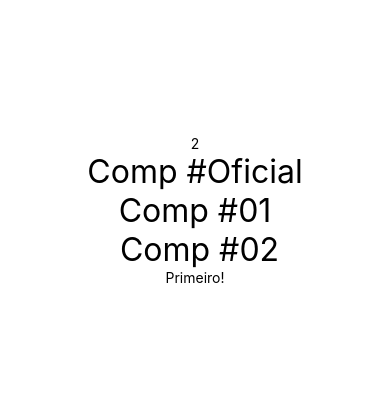
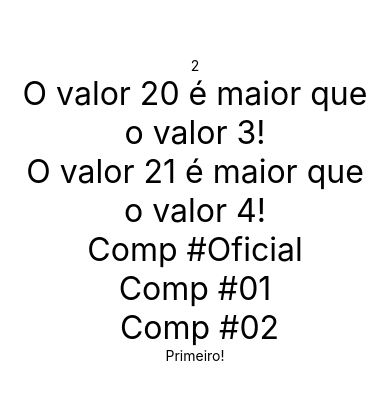
Before and after one commit to IanCaminhas/EstudoReactNative, a React Native app: screen / in a window 390 px wide. Shown: the part 212-612 px from the top of the page. Built offline with nearby package versions, Linux system fonts and the light colour scheme.

Commit message:
Componente com propriedades

```diff
--- a/src/App.js
+++ b/src/App.js
@@ -1,11 +1,14 @@
 import React from 'react'
 import { View, Text, StyleSheet } from 'react-native'
 import Primeiro from './components/Primeiro'
-import CompPadrao, { Comp1, Comp2} from './components/Multi'
+import MinMax from './components/MixMax'
+import CompPadrao, { Comp1, Comp2 } from './components/Multi'
 
 export default ()=> (
     <View style={style.App}>
         <Text>{ 1 + 1 }</Text>
+        <MinMax min="3" max="20" />
+        <MinMax min="4" max="21" />
         <CompPadrao />
         <Comp1 />
         <Comp2 />
@@ -18,7 +21,8 @@
        // backgroundColor:'#A00',
         flexGrow: 1,
         justifyContent: "center",
-        alignItems: "center"
+        alignItems: "center",
+        padding: 20
     },
 
 })
--- /dev/null
+++ b/src/components/MixMax.js
@@ -0,0 +1,9 @@
+import React from 'react'
+import {Text} from 'react-native'
+import Estilo from './estilo'
+
+export default props => (
+        <Text style={Estilo.fontG}>
+            O valor {props.max} é maior que o valor {props.min}!
+        </Text>
+    )
--- a/src/components/Primeiro.js
+++ b/src/components/Primeiro.js
@@ -2,5 +2,4 @@
 import {Text} from 'react-native'
 import Estilo from './estilo'
 
-
 export default () => <Text style = {Estilo.txtGrande}>Primeiro!</Text>
--- a/src/components/estilo.js
+++ b/src/components/estilo.js
@@ -2,7 +2,8 @@
 
 export default StyleSheet.create({
     fontG: {
-        fontSize: 32
+        fontSize: 32,
+        textAlign: "center"
     }
 
 
```
